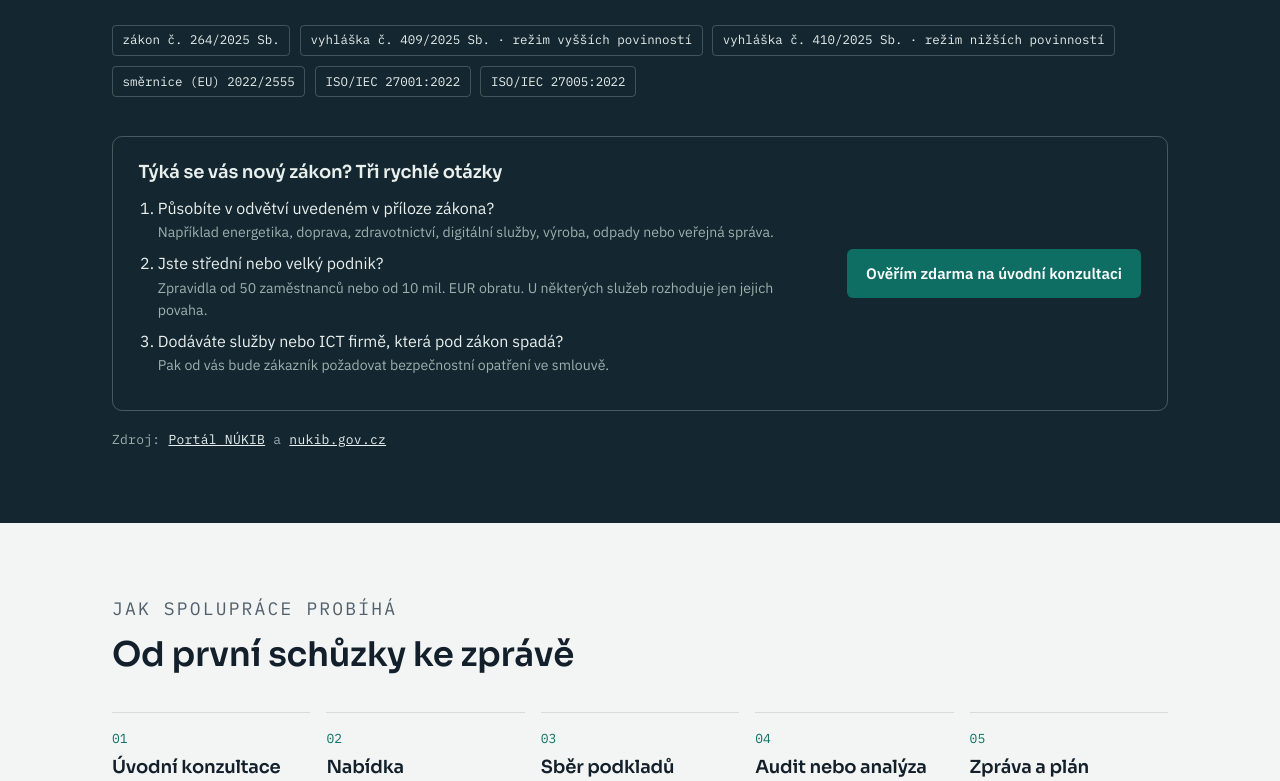
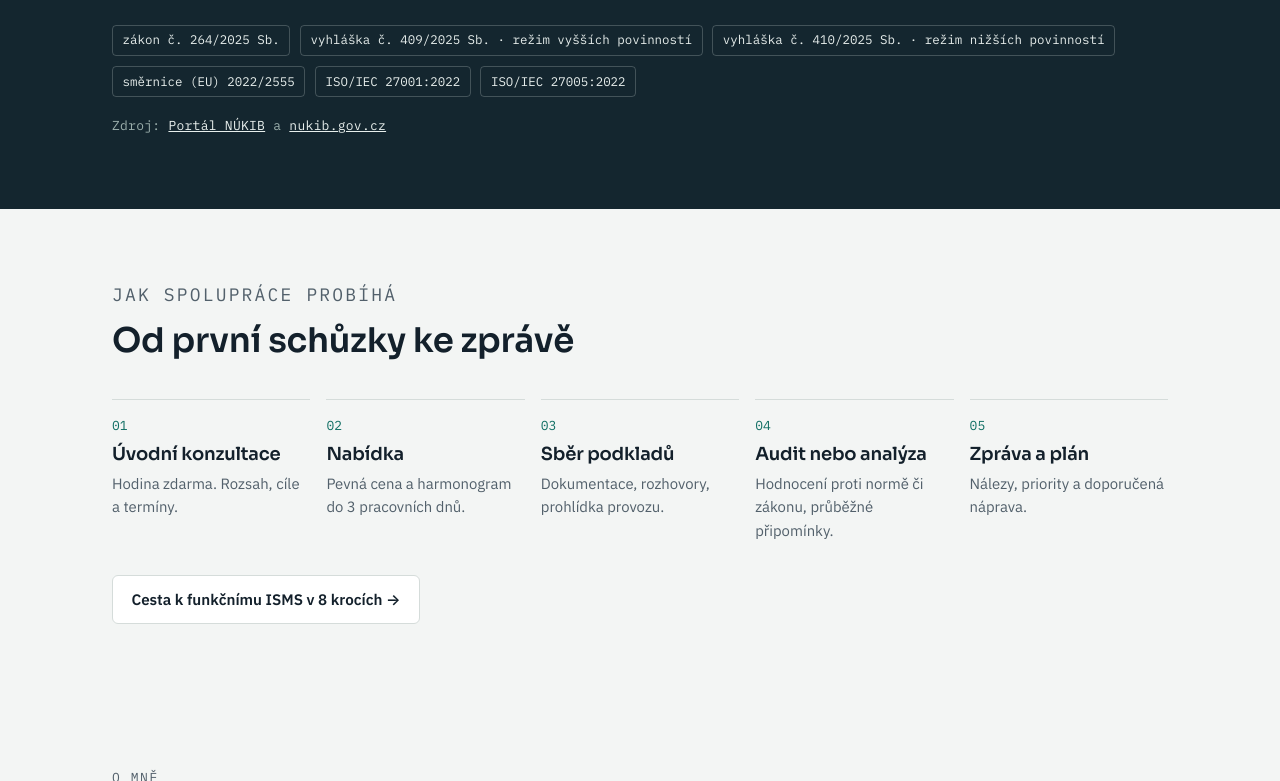
Before and after one commit to vrobemar/ismspartner.cz, a plain HTML site: page index.html in a window 1280 px wide. Shown: the part 2200-2981 px from the top of the page. Drawn offline with Linux system fonts and the light colour scheme.

Commit message:
Drop law quick-check block, keep variant A only
Co-Authored-By: Claude Opus 5.5 <noreply@anthropic.com>
Claude-Session: https://claude.ai/code/session_01Rg2rnCBgHF51ApZNxFpjtY

```diff
--- a/index.html
+++ b/index.html
@@ -154,13 +154,6 @@ footer{border-top:1px solid var(--line);padding-block:2rem;color:var(--muted);fo
 footer .wrap{display:flex;flex-wrap:wrap;justify-content:space-between;gap:1rem}
 .trail-more{display:inline-block;margin-top:.8rem;font-weight:600;color:var(--accent);text-decoration:none}
 .trail-more:hover{text-decoration:underline}
-.check{margin-top:2.4rem;border:1px solid rgba(232,239,237,.25);border-radius:10px;padding:1.6rem;display:grid;grid-template-columns:1fr auto;gap:1.5rem;align-items:center}
-.check h3{margin:0 0 .8rem;color:var(--seal-fg)}
-.check ol{margin:0;padding-left:1.2rem;color:var(--seal-fg)}
-.check li{margin:.45rem 0}
-.check li span{display:block;font-size:.88rem;color:var(--seal-muted)}
-.check .btn{white-space:nowrap}
-@media (max-width:720px){.check{grid-template-columns:1fr}}
 </style>
 </head>
 <body>
@@ -258,17 +251,6 @@ footer .wrap{display:flex;flex-wrap:wrap;justify-content:space-between;gap:1rem}
       <div class="statute" aria-label="Předpisy">
         <span>zákon č. 264/2025 Sb.</span><span>vyhláška č. 409/2025 Sb. · režim vyšších povinností</span><span>vyhláška č. 410/2025 Sb. · režim nižších povinností</span><span>směrnice (EU) 2022/2555</span><span>ISO/IEC 27001:2022</span><span>ISO/IEC 27005:2022</span>
       </div>
-      <div class="check" aria-label="Rychlý test">
-        <div>
-          <h3>Týká se vás nový zákon? Tři rychlé otázky</h3>
-          <ol>
-            <li>Působíte v odvětví uvedeném v příloze zákona?<span>Například energetika, doprava, zdravotnictví, digitální služby, výroba, odpady nebo veřejná správa.</span></li>
-            <li>Jste střední nebo velký podnik?<span>Zpravidla od 50 zaměstnanců nebo od 10 mil. EUR obratu. U některých služeb rozhoduje jen jejich povaha.</span></li>
-            <li>Dodáváte služby nebo ICT firmě, která pod zákon spadá?<span>Pak od vás bude zákazník požadovat bezpečnostní opatření ve smlouvě.</span></li>
-          </ol>
-        </div>
-        <a class="btn btn-primary" href="#kontakt">Ověřím zdarma na úvodní konzultaci</a>
-      </div>
       <p class="mono" style="margin-top:1.2rem;color:var(--seal-muted)">Zdroj: <a href="https://portal.nukib.gov.cz" style="color:var(--seal-fg)">Portál NÚKIB</a> a <a href="https://nukib.gov.cz" style="color:var(--seal-fg)">nukib.gov.cz</a></p>
     </div>
   </section>
```
